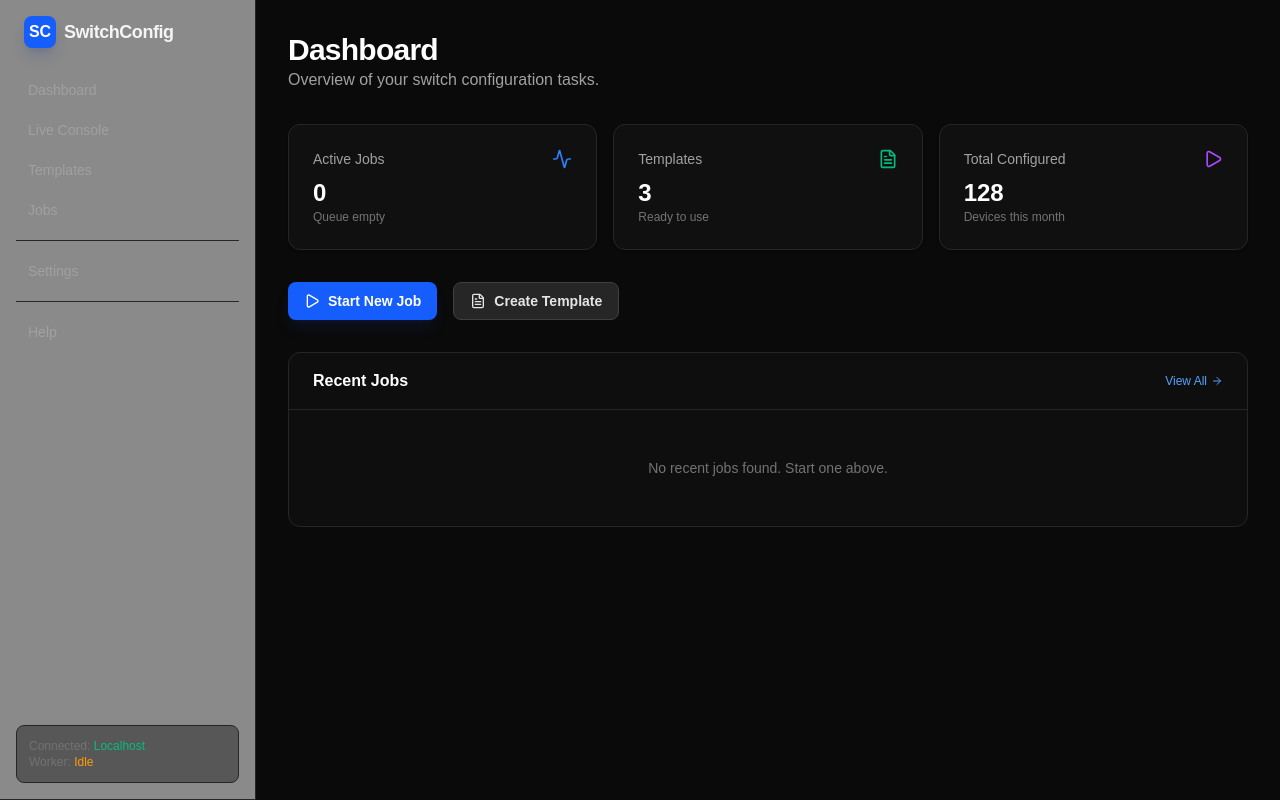
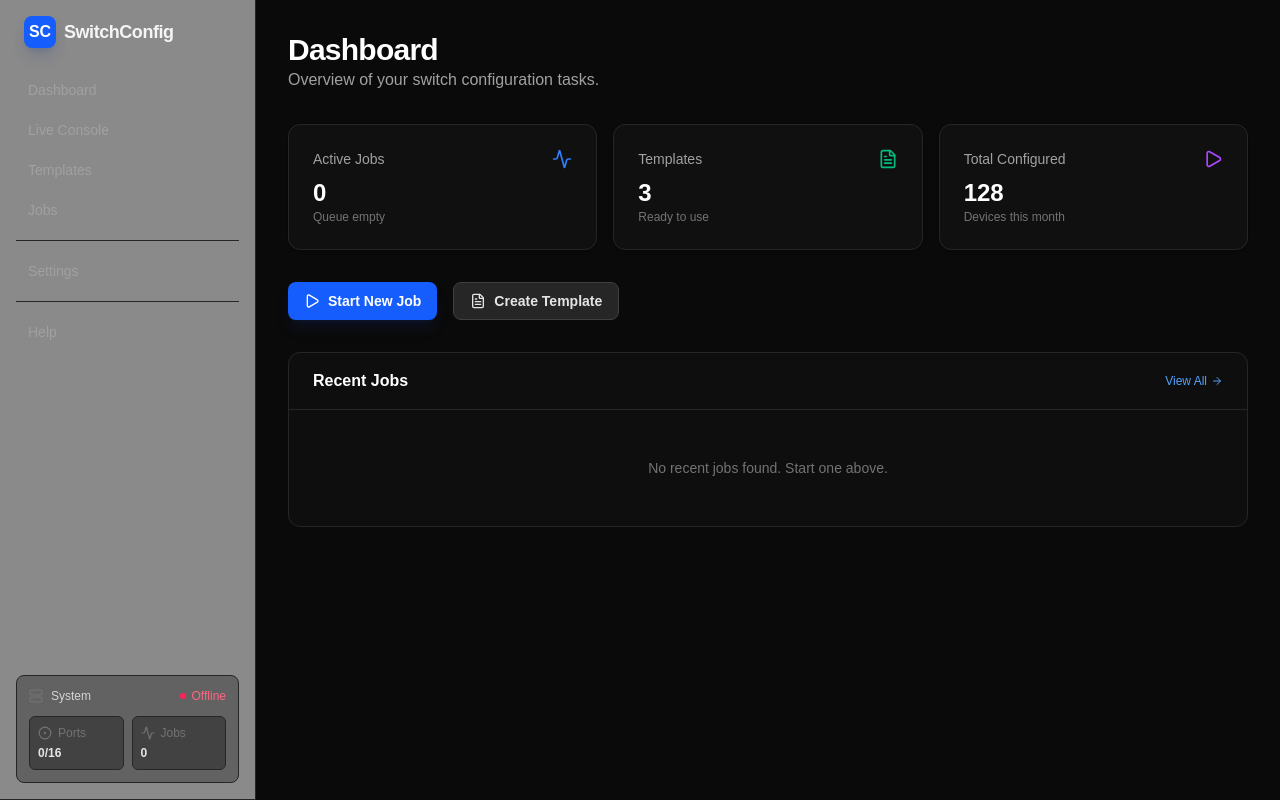
Before and after one commit to MarkusPolo/baseline-implementer, a Next.js app in the folder frontend/: page / in a window 1280 px wide. Built offline with nearby package versions, Linux system fonts and the light colour scheme; no server answers.

Commit message:
UI Cleanup 1

```diff
--- a/frontend/src/app/layout.tsx
+++ b/frontend/src/app/layout.tsx
@@ -1,5 +1,6 @@
 import type { Metadata } from "next";
 import Link from "next/link";
+import SidebarSystemStatus from "@/components/SidebarSystemStatus";
 import "./globals.css";
 
 export const metadata: Metadata = {
@@ -36,10 +37,7 @@ export default function RootLayout({
               <NavLink href="/help">Help</NavLink>
             </nav>
 
-            <div className="mt-auto rounded-lg bg-neutral-800/50 p-3 text-xs text-neutral-500 border border-neutral-800">
-              <p>Connected: <span className="text-emerald-500 font-medium">Localhost</span></p>
-              <p>Worker: <span className="text-amber-500 font-medium">Idle</span></p>
-            </div>
+            <SidebarSystemStatus />
           </aside>
 
           {/* Main Content */}
--- /dev/null
+++ b/frontend/src/components/SidebarSystemStatus.tsx
@@ -0,0 +1,149 @@
+"use client";
+
+import { Activity, CircleDot, Server } from "lucide-react";
+import { useEffect, useMemo, useState } from "react";
+
+type PortStatus = {
+    connected: boolean;
+};
+
+type JobStatus = {
+    status: string;
+};
+
+type SystemSnapshot = {
+    backendOnline: boolean;
+    connectedPorts: number;
+    totalPorts: number;
+    activeJobs: number;
+};
+
+const initialSnapshot: SystemSnapshot = {
+    backendOnline: false,
+    connectedPorts: 0,
+    totalPorts: 0,
+    activeJobs: 0,
+};
+
+export default function SidebarSystemStatus() {
+    const [snapshot, setSnapshot] = useState<SystemSnapshot>(initialSnapshot);
+    const [loading, setLoading] = useState(true);
+
+    useEffect(() => {
+        const controller = new AbortController();
+
+        async function loadSystemStatus() {
+            try {
+                const [portsResponse, jobsResponse] = await Promise.all([
+                    fetch("/api/console/ports", { signal: controller.signal }),
+                    fetch("/api/jobs/", { signal: controller.signal }),
+                ]);
+
+                if (!portsResponse.ok || !jobsResponse.ok) {
+                    throw new Error("System status endpoint failed");
+                }
+
+                const ports = (await portsResponse.json()) as PortStatus[];
+                const jobs = (await jobsResponse.json()) as JobStatus[];
+
+                setSnapshot({
+                    backendOnline: true,
+                    connectedPorts: ports.filter((port) => port.connected).length,
+                    totalPorts: ports.length,
+                    activeJobs: jobs.filter((job) => ["queued", "running"].includes(job.status)).length,
+                });
+            } catch (error) {
+                if (!controller.signal.aborted) {
+                    setSnapshot(initialSnapshot);
+                }
+            } finally {
+                if (!controller.signal.aborted) {
+                    setLoading(false);
+                }
+            }
+        }
+
+        loadSystemStatus();
+        const intervalId = window.setInterval(loadSystemStatus, 15000);
+
+        return () => {
+            controller.abort();
+            window.clearInterval(intervalId);
+        };
+    }, []);
+
+    const status = useMemo(() => {
+        if (loading) {
+            return {
+                label: "Checking",
+                dotClass: "bg-amber-500 animate-pulse",
+                textClass: "text-amber-400",
+            };
+        }
+
+        if (snapshot.backendOnline) {
+            return {
+                label: "Online",
+                dotClass: "bg-emerald-500 shadow-[0_0_10px_rgba(16,185,129,0.35)]",
+                textClass: "text-emerald-400",
+            };
+        }
+
+        return {
+            label: "Offline",
+            dotClass: "bg-rose-500",
+            textClass: "text-rose-400",
+        };
+    }, [loading, snapshot.backendOnline]);
+
+    return (
+        <section className="mt-auto rounded-lg border border-neutral-800 bg-neutral-800/40 p-3 text-xs">
+            <div className="mb-3 flex items-center justify-between gap-2">
+                <div className="flex min-w-0 items-center gap-2 font-medium text-neutral-300">
+                    <Server className="h-3.5 w-3.5 shrink-0 text-neutral-500" />
+                    <span className="truncate">System</span>
+                </div>
+                <div className={`flex shrink-0 items-center gap-1.5 font-medium ${status.textClass}`}>
+                    <span className={`h-1.5 w-1.5 rounded-full ${status.dotClass}`} />
+                    {status.label}
+                </div>
+            </div>
+
+            <div className="grid grid-cols-2 gap-2">
+                <StatusMetric
+                    icon={<CircleDot className="h-3.5 w-3.5" />}
+                    label="Ports"
+                    value={loading ? "--" : `${snapshot.connectedPorts}/${snapshot.totalPorts || 16}`}
+                />
+                <StatusMetric
+                    icon={<Activity className="h-3.5 w-3.5" />}
+                    label="Jobs"
+                    value={loading ? "--" : snapshot.activeJobs.toString()}
+                    active={snapshot.activeJobs > 0}
+                />
+            </div>
+        </section>
+    );
+}
+
+function StatusMetric({
+    icon,
+    label,
+    value,
+    active = false,
+}: {
+    icon: React.ReactNode;
+    label: string;
+    value: string;
+    active?: boolean;
+}) {
+    return (
+        <div className="rounded-md border border-neutral-800 bg-neutral-950/35 px-2 py-2">
+            <div className="flex items-center gap-1.5 text-neutral-500">
+                {icon}
+                <span>{label}</span>
+            </div>
+            <div className={`mt-1 font-semibold ${active ? "text-blue-400" : "text-neutral-200"}`}>{value}</div>
+        </div>
+    );
+}
```
